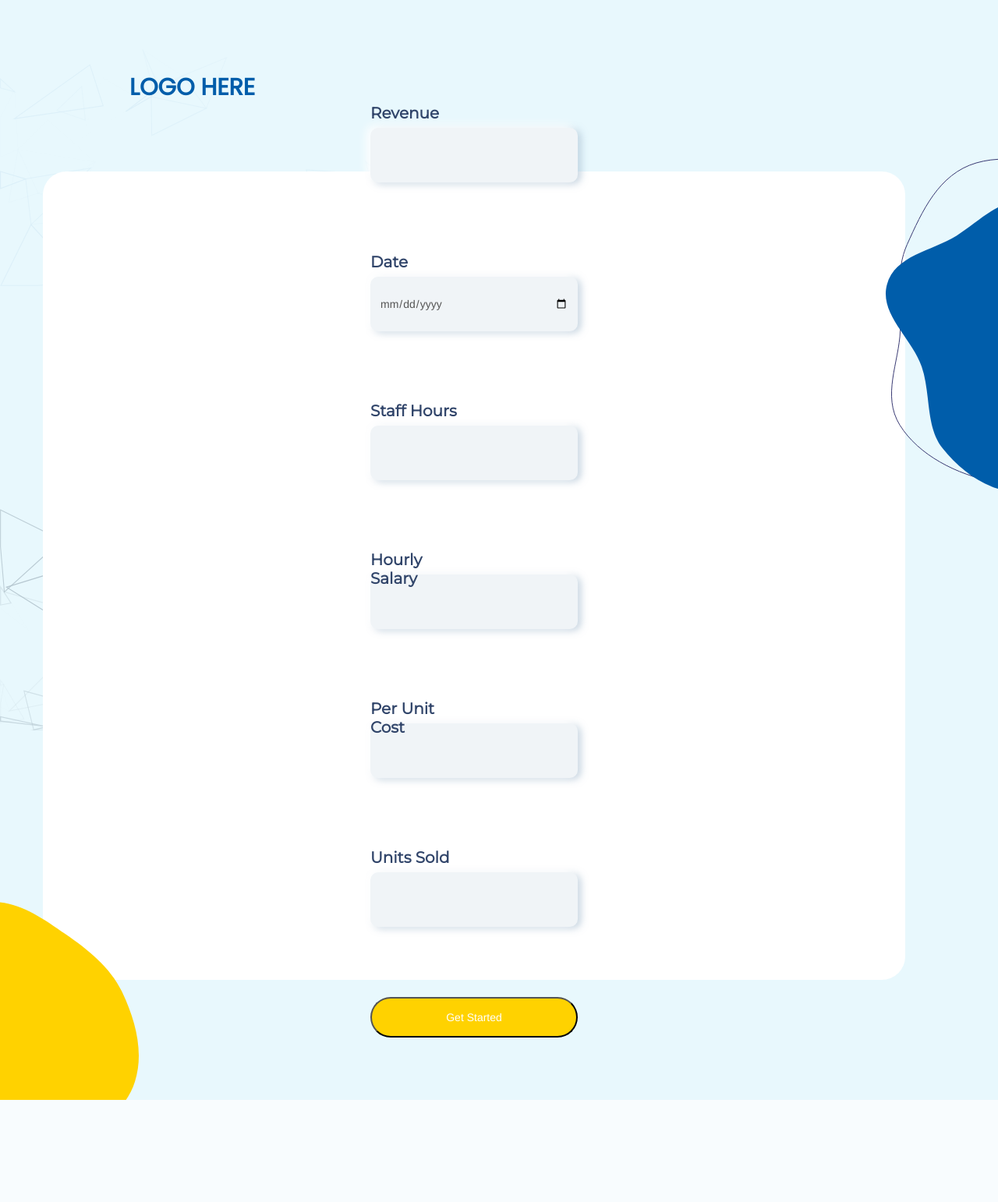
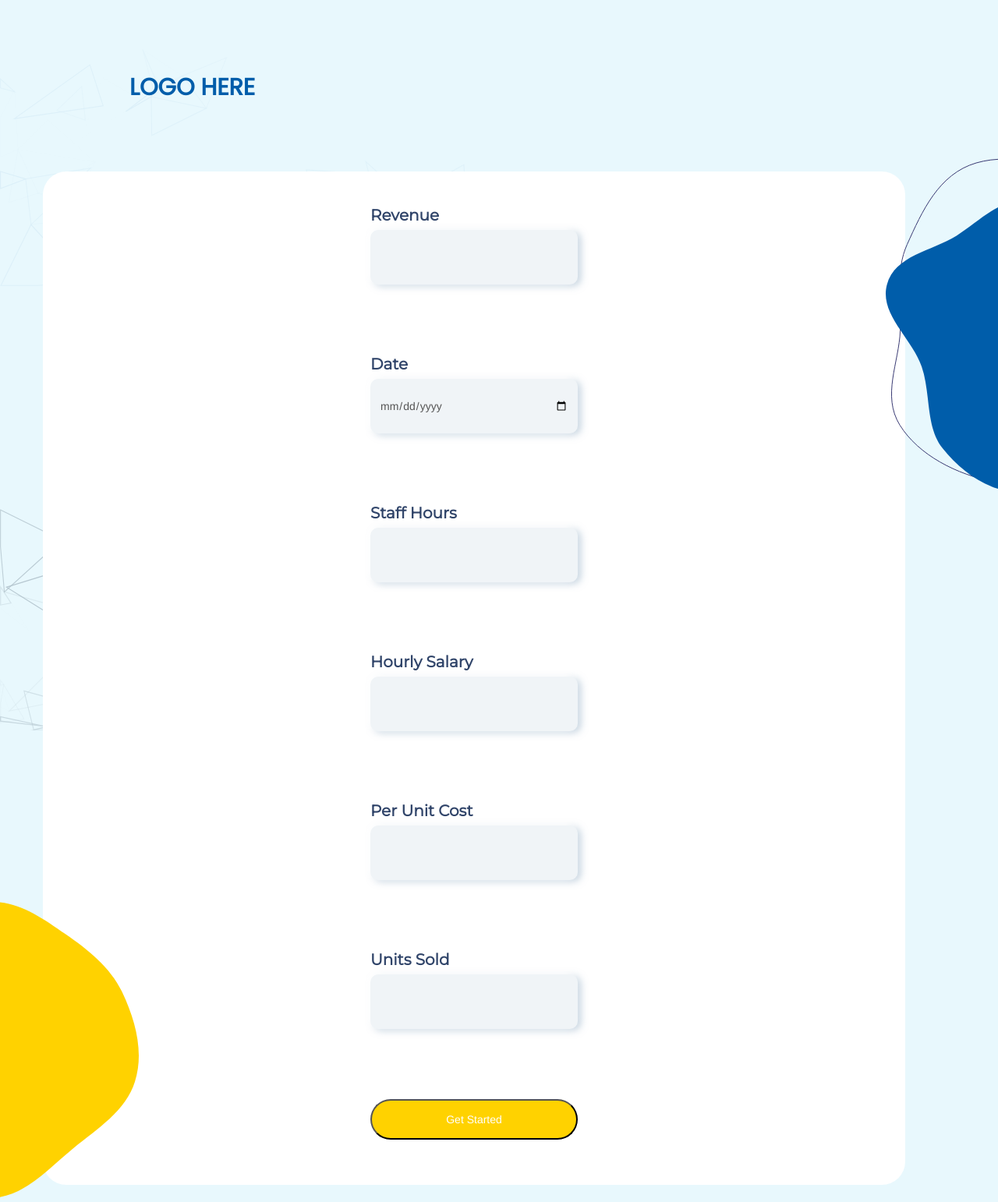
Before and after one commit to gracinev/AmpHacks2020, a Django app: page /form/ in a window 1280 px wide. Shown: the whole page at 78% size. Before the commit the page ends 1411 px from the top, so only its background shows below. Run offline with Django 3.2, Linux system fonts and the light colour scheme; some libraries are stand-ins or nearby versions.

Commit message:
Fixed up form CSS

```diff
--- a/AmpHacks2020/app/templates/app/form.html
+++ b/AmpHacks2020/app/templates/app/form.html
@@ -6,7 +6,7 @@
     .formDiv {
         margin-top: 75px;
 width: 1106px;
-height: 1037px;
+height: 1300px;
 left: 157px;
 top: 158px;
 
@@ -20,7 +20,7 @@ z-index: 1;
     }
 
     .formText {
-width: 113px;
+width: 200px;
 height: 26px;
 left: 261px;
 top: 279px;
```
